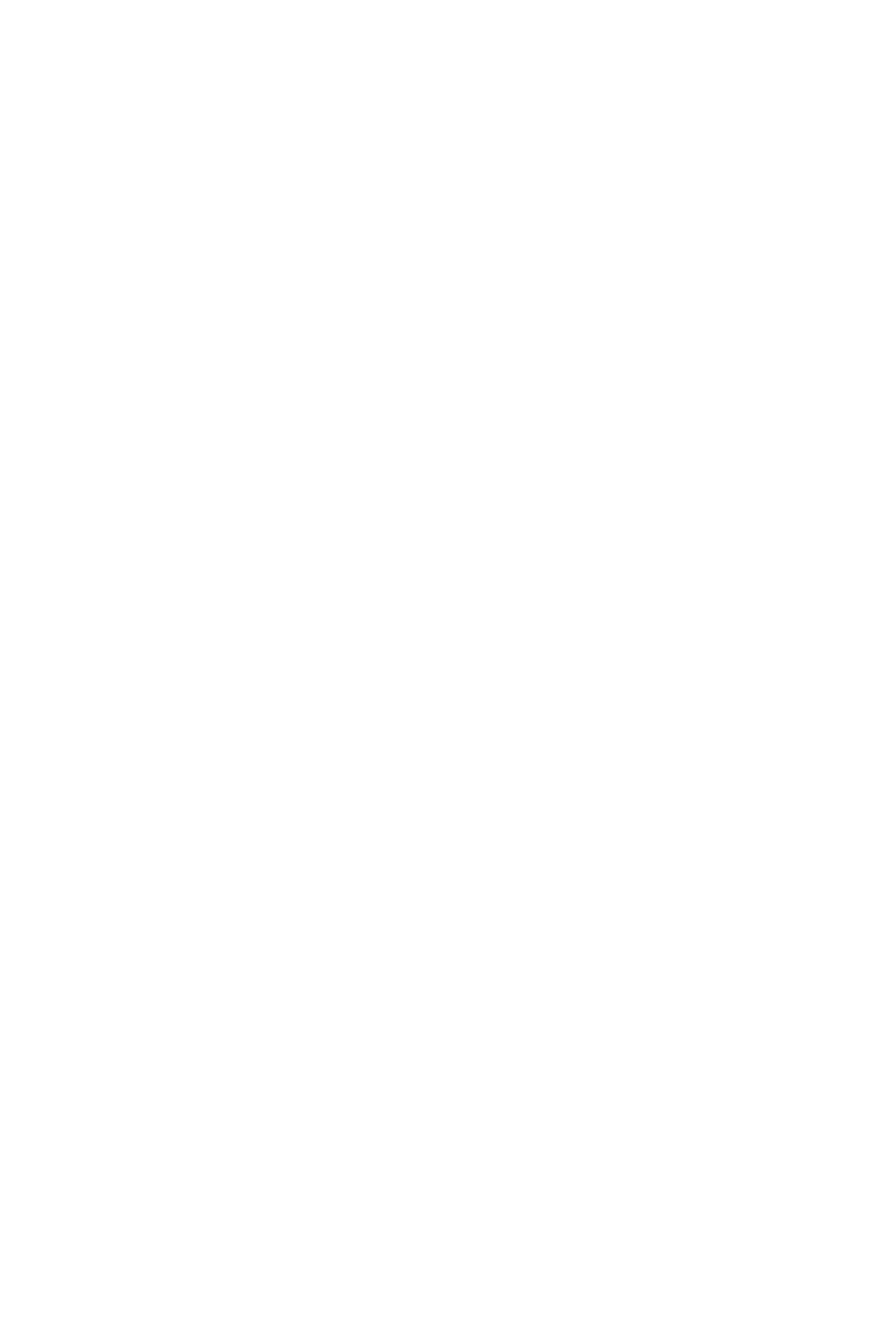
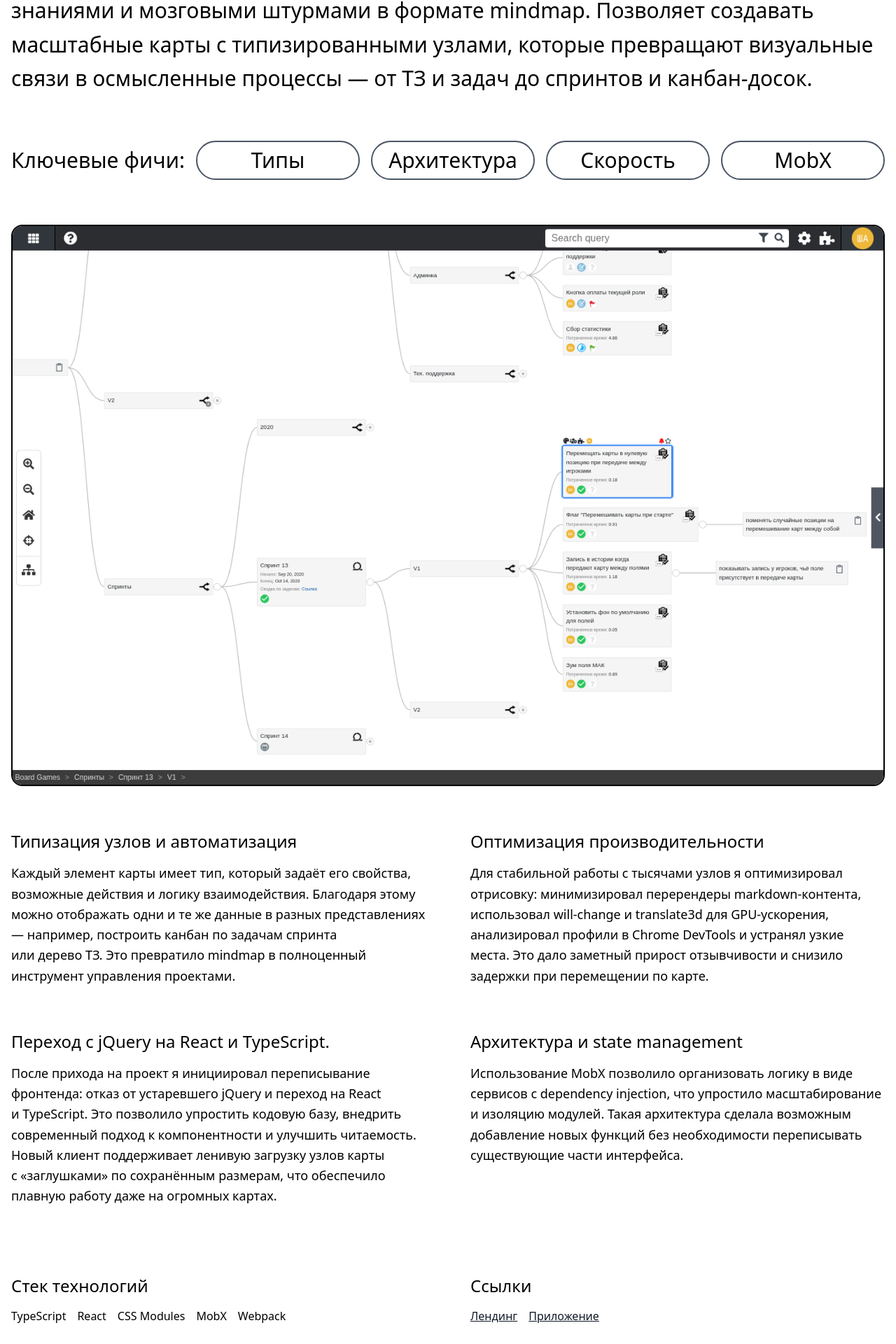
Before and after one commit to ashlanderr/cv, a React (Vite) app: page /cv/red-forester in a window 1280 px wide. Before the commit this address had no page. Shown: the part 90-2010 px from the top of the page at 70% size. Before the commit the page ends 800 px from the top, so only its background shows below. Built offline with nearby package versions, Linux system fonts and the light colour scheme.

Commit message:
Add RedForester

```diff
--- a/src/App.tsx
+++ b/src/App.tsx
@@ -1,5 +1,5 @@
 import { BrowserRouter, Route, Routes } from "react-router";
-import { GymTracker, Home, Igron, Nlmk } from "./pages";
+import { GymTracker, Home, Igron, Nlmk, RedForester } from "./pages";
 import { HashScroll } from "./components";
 
 export const App = () => {
@@ -11,6 +11,7 @@ export const App = () => {
         <Route path="/cv/igron" Component={Igron} />
         <Route path="/cv/nlmk" Component={Nlmk} />
         <Route path="/cv/gym-tracker" Component={GymTracker} />
+        <Route path="/cv/red-forester" Component={RedForester} />
       </Routes>
     </BrowserRouter>
   );
--- a/src/pages/Home/Home.tsx
+++ b/src/pages/Home/Home.tsx
@@ -1,6 +1,7 @@
 import { VisualImgUrl as NlmkImgUrl } from "../Nlmk";
 import { PreviewImgUrl as IgronImgUrl } from "../Igron";
 import { PreviewImgUrl as GymTrackerImgUrl } from "../GymTracker";
+import { PreviewImgUrl as RedForesterImgUrl } from "../RedForester";
 import { Link } from "react-router";
 import {
   AngularImgUrl,
@@ -224,14 +225,18 @@ export function Home() {
               src={GymTrackerImgUrl}
               alt="Gym Tracker"
             />
-            <div className="text-lg">Gym Tracker — пэт проект</div>
+            <div className="text-lg">Gym Tracker — Пэт проект</div>
           </Link>
           <Link
             className="flex cursor-pointer flex-col gap-2 transition hover:brightness-95"
-            to="/cv/igron"
+            to="/cv/red-forester"
           >
-            <img className="w-full rounded-2xl" src={IgronImgUrl} alt="Игрон" />
-            <div className="text-lg">TODO — Нужен ещё один проект</div>
+            <img
+              className="w-full rounded-2xl border-2 border-gray-600"
+              src={RedForesterImgUrl}
+              alt="RedForester"
+            />
+            <div className="text-lg">САТЭК — RedForester</div>
           </Link>
         </div>
       </div>
--- /dev/null
+++ b/src/pages/RedForester/RedForester.tsx
@@ -0,0 +1,157 @@
+import { Link } from "react-router";
+import { PreviewImgUrl } from "./assets";
+
+export function RedForester() {
+  return (
+    <div className="container mx-auto mt-8 mb-16 flex flex-col gap-16 px-4">
+      <div className="flex flex-col gap-0 2xl:flex-row 2xl:gap-8">
+        <p className="flex-1 text-xl leading-relaxed text-pretty md:text-3xl">
+          RedForester (САТЭК) — корпоративный инструмент для&nbsp;управления
+          проектами, знаниями и&nbsp;мозговыми штурмами в&nbsp;формате mindmap.
+          Позволяет создавать масштабные карты с&nbsp;типизированными узлами,
+          которые превращают визуальные связи в&nbsp;осмысленные процессы —
+          от&nbsp;ТЗ и&nbsp;задач до&nbsp;спринтов и&nbsp;канбан-досок.
+        </p>
+      </div>
+      <div className="flex flex-col items-baseline gap-4 text-xl md:text-3xl xl:flex-row">
+        <span>Ключевые фичи:</span>
+        <ul className="flex w-full flex-1 flex-col gap-4 lg:flex-row">
+          <li className="flex flex-1">
+            <Link
+              className="w-full cursor-pointer rounded-4xl border-2 border-gray-600 p-2 text-center hover:bg-gray-100"
+              to="/cv/red-forester#types"
+            >
+              Типы
+            </Link>
+          </li>
+          <li className="flex flex-1">
+            <Link
+              className="w-full cursor-pointer rounded-4xl border-2 border-gray-600 p-2 text-center hover:bg-gray-100"
+              to="/cv/red-forester#architecture"
+            >
+              Архитектура
+            </Link>
+          </li>
+          <li className="flex flex-1">
+            <Link
+              className="w-full cursor-pointer rounded-4xl border-2 border-gray-600 p-2 text-center hover:bg-gray-100"
+              to="/cv/red-forester#performance"
+            >
+              Скорость
+            </Link>
+          </li>
+          <li className="flex flex-1">
+            <Link
+              className="w-full cursor-pointer rounded-4xl border-2 border-gray-600 p-2 text-center hover:bg-gray-100"
+              to="/cv/red-forester#mobx"
+            >
+              MobX
+            </Link>
+          </li>
+        </ul>
+      </div>
+      <img
+        className="w-full rounded-2xl border-2"
+        src={PreviewImgUrl}
+        alt="Визуал"
+        width={1429}
+        height={917}
+      />
+      <div className="-mb-16 columns-1 gap-16 xl:mb-0 xl:columns-2">
+        <section className="mb-16 break-inside-avoid-column" id="visual">
+          <h2 className="mb-4 text-2xl leading-tight text-balance">
+            Типизация узлов и&nbsp;автоматизация
+          </h2>
+          <p className="text-lg leading-relaxed text-pretty">
+            Каждый элемент карты имеет тип, который задаёт его свойства,
+            возможные действия и&nbsp;логику взаимодействия. Благодаря этому
+            можно отображать одни и&nbsp;те&nbsp;же&nbsp;данные в&nbsp;разных
+            представлениях — например, построить канбан по&nbsp;задачам спринта
+            или&nbsp;дерево&nbsp;ТЗ. Это превратило mindmap в&nbsp;полноценный
+            инструмент управления проектами.
+          </p>
+        </section>
+        <section className="mb-16 break-inside-avoid-column" id="architecture">
+          <h2 className="mb-4 text-2xl leading-tight text-balance">
+            Переход с&nbsp;jQuery на&nbsp;React и&nbsp;TypeScript.
+          </h2>
+          <p className="mb-4 text-lg leading-relaxed text-pretty">
+            После прихода на&nbsp;проект я&nbsp;инициировал переписывание
+            фронтенда: отказ от&nbsp;устаревшего jQuery и&nbsp;переход
+            на&nbsp;React и&nbsp;TypeScript. Это&nbsp;позволило упростить
+            кодовую базу, внедрить современный подход к&nbsp;компонентности
+            и&nbsp;улучшить читаемость. Новый клиент поддерживает ленивую
+            загрузку узлов карты с&nbsp;«заглушками» по&nbsp;сохранённым
+            размерам, что обеспечило плавную работу даже на&nbsp;огромных
+            картах.
+          </p>
+        </section>
+        <section className="mb-16 break-inside-avoid-column" id="analytics">
+          <h2 className="mb-4 text-2xl leading-tight text-balance">
+            Оптимизация производительности
+          </h2>
+          <p className="mb-4 flex-1 text-lg leading-relaxed text-pretty">
+            Для стабильной работы с&nbsp;тысячами узлов я&nbsp;оптимизировал
+            отрисовку: минимизировал перерендеры markdown-контента, использовал
+            will-change и&nbsp;translate3d для GPU-ускорения, анализировал
+            профили в&nbsp;Chrome DevTools и&nbsp;устранял узкие места. Это дало
+            заметный прирост отзывчивости и&nbsp;снизило задержки при
+            перемещении по&nbsp;карте.
+          </p>
+        </section>
+        <section
+          className="mb-16 break-inside-avoid-column"
+          id="recommendations"
+        >
+          <h2 className="mb-4 text-2xl leading-tight text-balance">
+            Архитектура и&nbsp;state management
+          </h2>
+          <p className="mb-4 text-lg leading-relaxed text-pretty">
+            Использование MobX позволило организовать логику в&nbsp;виде
+            сервисов с&nbsp;dependency injection, что упростило масштабирование
+            и&nbsp;изоляцию модулей. Такая архитектура сделала возможным
+            добавление новых функций без&nbsp;необходимости переписывать
+            существующие части интерфейса.
+          </p>
+        </section>
+      </div>
+      <div className="flex flex-col gap-16 xl:flex-row">
+        <div className="flex flex-1 flex-col gap-4">
+          <h2 className="text-2xl leading-tight text-balance">
+            Стек технологий
+          </h2>
+          <ul className="flex flex-wrap gap-4">
+            <li>TypeScript</li>
+            <li>React</li>
+            <li>CSS Modules</li>
+            <li>MobX</li>
+            <li>Webpack</li>
+          </ul>
+        </div>
+        <div className="flex flex-1 flex-col gap-4">
+          <h2 className="text-2xl leading-tight text-balance">Ссылки</h2>
+          <ul className="flex flex-wrap gap-4">
+            <li>
+              <a
+                className="text-gray-900 underline hover:text-gray-600"
+                href="https://redforester.com/"
+                target="_blank"
+              >
+                Лендинг
+              </a>
+            </li>
+            <li>
+              <a
+                className="text-gray-900 underline hover:text-gray-600"
+                href="https://beta.app.redforester.com/"
+                target="_blank"
+              >
+                Приложение
+              </a>
+            </li>
+          </ul>
+        </div>
+      </div>
+    </div>
+  );
+}
--- /dev/null
+++ b/src/pages/RedForester/assets/index.ts
@@ -0,0 +1 @@
+export { default as PreviewImgUrl } from "./preview.png";
--- /dev/null
+++ b/src/pages/RedForester/index.ts
@@ -0,0 +1,2 @@
+export * from "./RedForester.tsx";
+export { PreviewImgUrl } from "./assets";
--- a/src/pages/index.ts
+++ b/src/pages/index.ts
@@ -2,3 +2,4 @@ export * from "./Igron";
 export * from "./Nlmk";
 export * from "./GymTracker";
 export * from "./Home";
+export * from "./RedForester";
```
Also changed, not shown: src/pages/RedForester/assets/preview.png (added).
